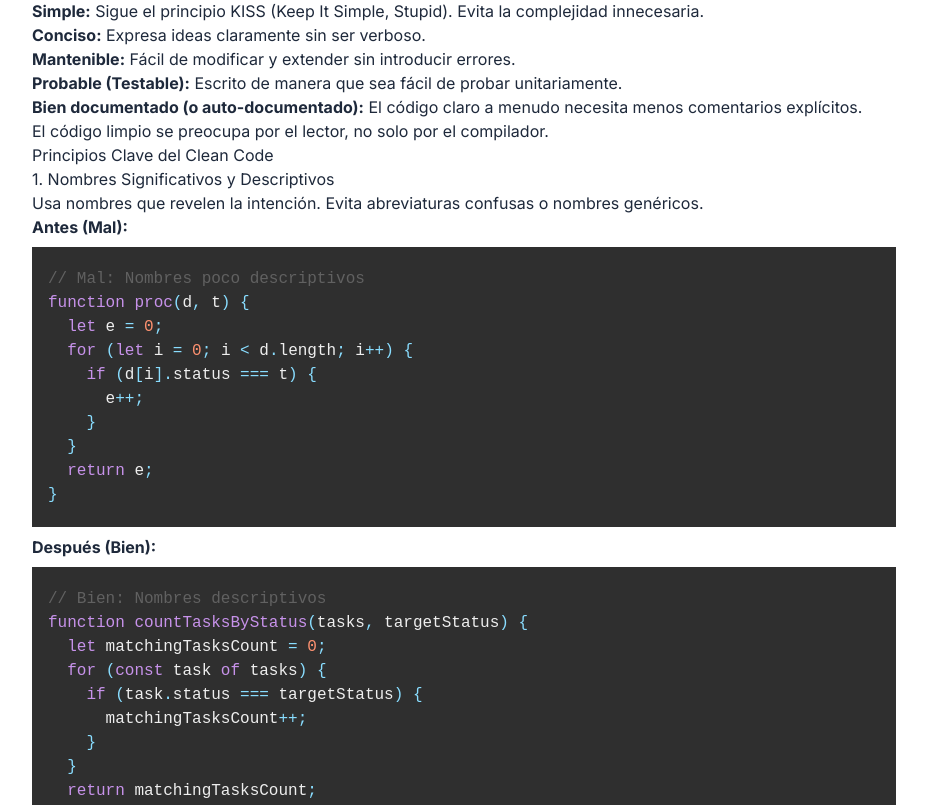
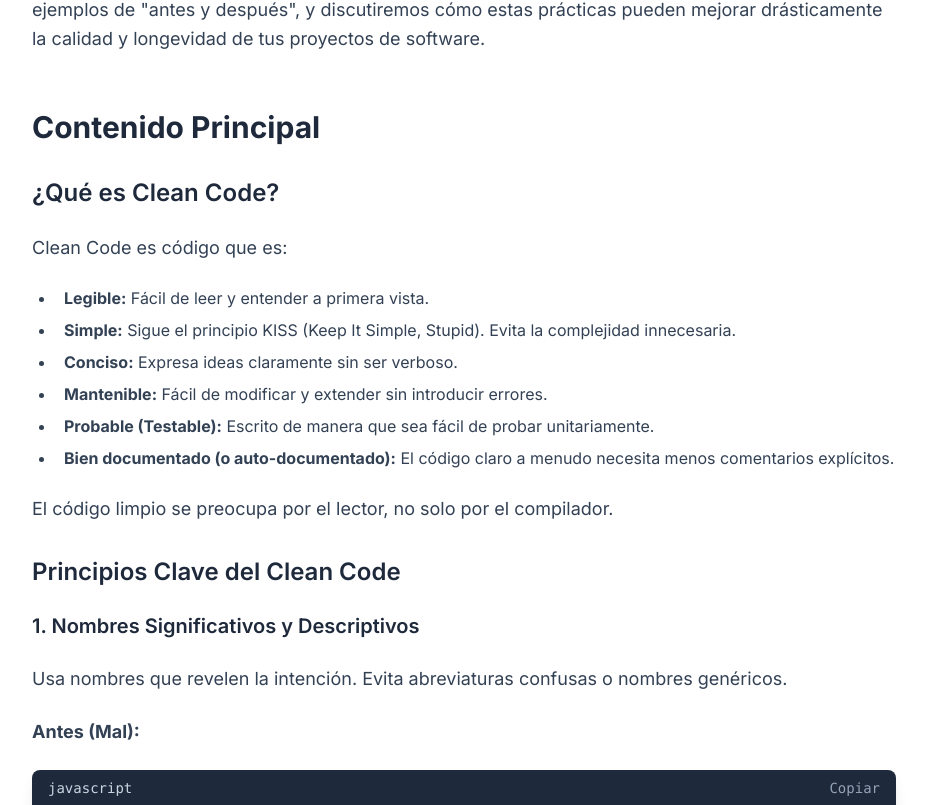
Before and after one commit to smart-coder-labs/landing, a React (Vite) app: page /blog/clean-code in a window 1280 px wide. Shown: the part 1210-2015 px from the top of the page, without its empty margins (176-1103 px from the left). Built offline with nearby package versions, Linux system fonts and the light colour scheme.

Commit message:
fix render markdown

```diff
--- a/package.json
+++ b/package.json
@@ -10,12 +10,14 @@
     "preview": "vite preview"
   },
   "dependencies": {
+    "framer-motion": "^12.19.1",
     "lucide-react": "^0.344.0",
     "react": "^18.3.1",
     "react-dom": "^18.3.1",
     "react-markdown": "^10.1.0",
     "react-router-dom": "^7.6.2",
     "react-syntax-highlighter": "^15.6.1",
+    "rehype-raw": "^7.0.0",
     "remark-gfm": "^4.0.1"
   },
   "devDependencies": {
--- a/src/components/ArticlePage.tsx
+++ b/src/components/ArticlePage.tsx
@@ -2,8 +2,11 @@ import React, { useEffect, useState } from 'react';
 import { useParams } from 'react-router-dom';
 import ReactMarkdown from 'react-markdown';
 import remarkGfm from 'remark-gfm';
+import rehypeRaw from 'rehype-raw';
 import { Prism as SyntaxHighlighter } from 'react-syntax-highlighter';
-import { materialDark } from 'react-syntax-highlighter/dist/esm/styles/prism'; // Choose a style
+import { materialDark } from 'react-syntax-highlighter/dist/esm/styles/prism';
+import { Link } from 'react-router-dom';
+// Animaciones podrían agregarse más adelante si son necesarias
 
 interface BlogPostMetadata {
   title: string;
@@ -107,31 +110,61 @@ const ArticlePage: React.FC = () => {
         )}
       </header>
 
-      <div className="prose prose-lg dark:prose-invert max-w-none mx-auto
-                      prose-headings:font-bold prose-headings:mt-8 prose-headings:mb-4
-                      prose-h1:text-4xl prose-h2:text-3xl prose-h3:text-2xl
-                      prose-headings:text-slate-800 dark:prose-headings:text-slate-100
-                      prose-p:my-4 prose-p:leading-relaxed
-                      prose-ul:my-4 prose-ol:my-4
-                      prose-li:my-2
-                      prose-a:text-teal-600 dark:prose-a:text-teal-400 hover:prose-a:text-teal-700 dark:hover:prose-a:text-teal-500
-                      prose-strong:text-slate-800 dark:prose-strong:text-slate-100
-                      prose-blockquote:border-l-4 prose-blockquote:border-l-teal-500 dark:prose-blockquote:border-l-teal-400
-                      prose-blockquote:pl-4 prose-blockquote:py-1 prose-blockquote:my-6
-                      prose-code:bg-slate-200 dark:prose-code:bg-slate-700 prose-code:px-1.5 prose-code:py-0.5 prose-code:rounded prose-code:text-sm
-                      prose-pre:bg-slate-800 prose-pre:p-4 prose-pre:rounded-lg prose-pre:overflow-x-auto
-                      prose-img:rounded-lg prose-img:shadow-md prose-img:my-8">
+      <div className="max-w-4xl mx-auto">
         <ReactMarkdown
-          children={content}
           remarkPlugins={[remarkGfm]}
+          rehypePlugins={[rehypeRaw]}
           components={{
-            code({node, className, children, ...props}: any) {
+            // Encabezados
+            h1: ({node, ...props}) => (
+              <h1 className="text-4xl font-bold text-slate-900 dark:text-white mt-12 mb-6 pb-2 border-b border-slate-200 dark:border-slate-700" {...props} />
+            ),
+            h2: ({node, ...props}) => (
+              <h2 className="text-3xl font-bold text-slate-800 dark:text-slate-100 mt-10 mb-4 pt-4" {...props} />
+            ),
+            h3: ({node, ...props}) => (
+              <h3 className="text-2xl font-semibold text-slate-800 dark:text-slate-100 mt-8 mb-3" {...props} />
+            ),
+            h4: ({node, ...props}) => (
+              <h4 className="text-xl font-semibold text-slate-800 dark:text-slate-100 mt-6 mb-2" {...props} />
+            ),
+            // Párrafos
+            p: ({node, ...props}) => (
+              <p className="text-slate-700 dark:text-slate-300 text-lg leading-relaxed my-6" {...props} />
+            ),
+            // Enlaces
+            a: ({node, ...props}) => (
+              <a
+                className="text-teal-600 dark:text-teal-400 hover:text-teal-700 dark:hover:text-teal-300 font-medium transition-colors underline underline-offset-4"
+                target="_blank"
+                rel="noopener noreferrer"
+                {...props}
+              />
+            ),
+            // Listas
+            ul: ({node, ...props}) => (
+              <ul className="list-disc pl-6 my-4 space-y-2 text-slate-700 dark:text-slate-300" {...props} />
+            ),
+            ol: ({node, ...props}) => (
+              <ol className="list-decimal pl-6 my-4 space-y-2 text-slate-700 dark:text-slate-300" {...props} />
+            ),
+            li: ({node, ...props}) => (
+              <li className="pl-2" {...props} />
+            ),
+            // Citas
+            blockquote: ({node, ...props}) => (
+              <blockquote
+                className="border-l-4 border-teal-500 dark:border-teal-400 pl-4 py-2 my-6 bg-slate-50 dark:bg-slate-800 rounded-r-lg italic"
+                {...props}
+              />
+            ),
+            // Código en línea
+            code({node, inline, className, children, ...props}: any) {
               const match = /language-(\w+)/.exec(className || '');
-              const isInline = !className?.includes('language-');
 
-              if (isInline) {
+              if (inline) {
                 return (
-                  <code className={className} {...props}>
+                  <code className="bg-slate-200 dark:bg-slate-700 px-1.5 py-0.5 rounded text-sm font-mono text-slate-800 dark:text-slate-200" {...props}>
                     {children}
                   </code>
                 );
@@ -139,25 +172,91 @@ const ArticlePage: React.FC = () => {
 
               if (match) {
                 return (
+                  <div className="my-6 rounded-lg overflow-hidden shadow-lg">
+                    <div className="bg-slate-800 text-slate-300 px-4 py-2 text-sm font-mono flex justify-between items-center">
+                      <span>{match[1]}</span>
+                      <button
+                        className="text-slate-400 hover:text-white"
+                        onClick={() => {
+                          navigator.clipboard.writeText(String(children).replace(/\n$/, ''));
+                        }}
+                      >
+                        Copiar
+                      </button>
+                    </div>
                     <SyntaxHighlighter
                       style={materialDark as any}
                       language={match[1]}
                       PreTag="div"
+                      customStyle={{
+                        margin: 0,
+                        borderRadius: 0,
+                        borderBottomLeftRadius: '0.5rem',
+                        borderBottomRightRadius: '0.5rem'
+                      }}
                       {...props}
                     >
                       {String(children).replace(/\n$/, '')}
                     </SyntaxHighlighter>
+                  </div>
                 );
               }
 
               return (
-                <pre className={className} {...props}>
-                  <code>{children}</code>
+                <pre className="bg-slate-100 dark:bg-slate-800 p-4 rounded-lg my-6 overflow-x-auto">
+                  <code className="text-sm" {...props}>
+                    {children}
+                  </code>
                 </pre>
               );
-            }
+            },
+            // Imágenes
+            img: ({node, ...props}) => (
+              <div className="my-8 flex justify-center">
+                <img
+                  className="rounded-lg shadow-xl max-w-full h-auto max-h-[500px] object-contain"
+                  alt={props.alt || ''}
+                  {...props}
+                />
+              </div>
+            ),
+            // Tablas
+            table: ({node, ...props}) => (
+              <div className="overflow-x-auto my-6">
+                <table className="min-w-full divide-y divide-slate-200 dark:divide-slate-700" {...props} />
+              </div>
+            ),
+            thead: ({node, ...props}) => (
+              <thead className="bg-slate-50 dark:bg-slate-800" {...props} />
+            ),
+            tbody: ({node, ...props}) => (
+              <tbody className="divide-y divide-slate-200 dark:divide-slate-700" {...props} />
+            ),
+            tr: ({node, ...props}) => (
+              <tr className="hover:bg-slate-50 dark:hover:bg-slate-800/50" {...props} />
+            ),
+            th: ({node, ...props}) => (
+              <th className="px-6 py-3 text-left text-xs font-medium text-slate-500 dark:text-slate-400 uppercase tracking-wider" {...props} />
+            ),
+            td: ({node, ...props}) => (
+              <td className="px-6 py-4 text-sm text-slate-700 dark:text-slate-300" {...props} />
+            ),
           }}
-        />
+        >
+          {content}
+        </ReactMarkdown>
+
+        <div className="mt-12 pt-8 border-t border-slate-200 dark:border-slate-700">
+          <Link
+            to="/#blog"
+            className="inline-flex items-center text-teal-600 dark:text-teal-400 hover:text-teal-700 dark:hover:text-teal-300 font-medium transition-colors"
+          >
+            <svg className="w-5 h-5 mr-2" fill="none" stroke="currentColor" viewBox="0 0 24 24" xmlns="http://www.w3.org/2000/svg">
+              <path strokeLinecap="round" strokeLinejoin="round" strokeWidth={2} d="M10 19l-7-7m0 0l7-7m-7 7h18" />
+            </svg>
+            Volver al blog
+          </Link>
+        </div>
       </div>
     </article>
   );
```
Also changed, not shown: 1 other file (tests, documents, lock files or other folders). Lines whose indentation alone changed are shown as unchanged.
